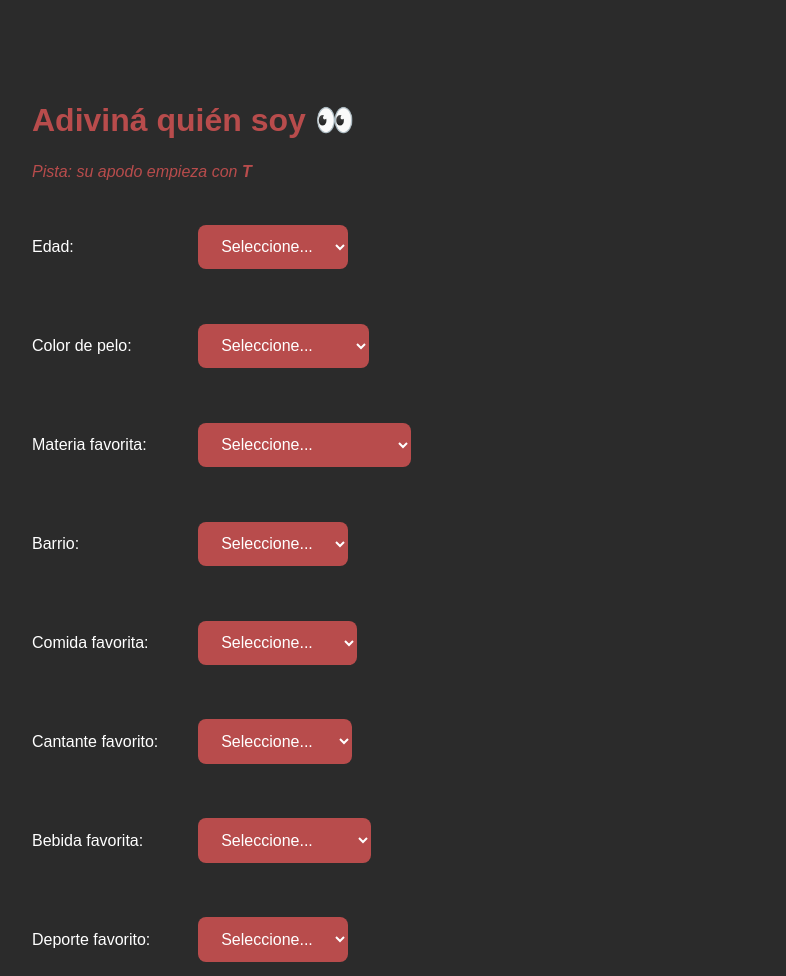
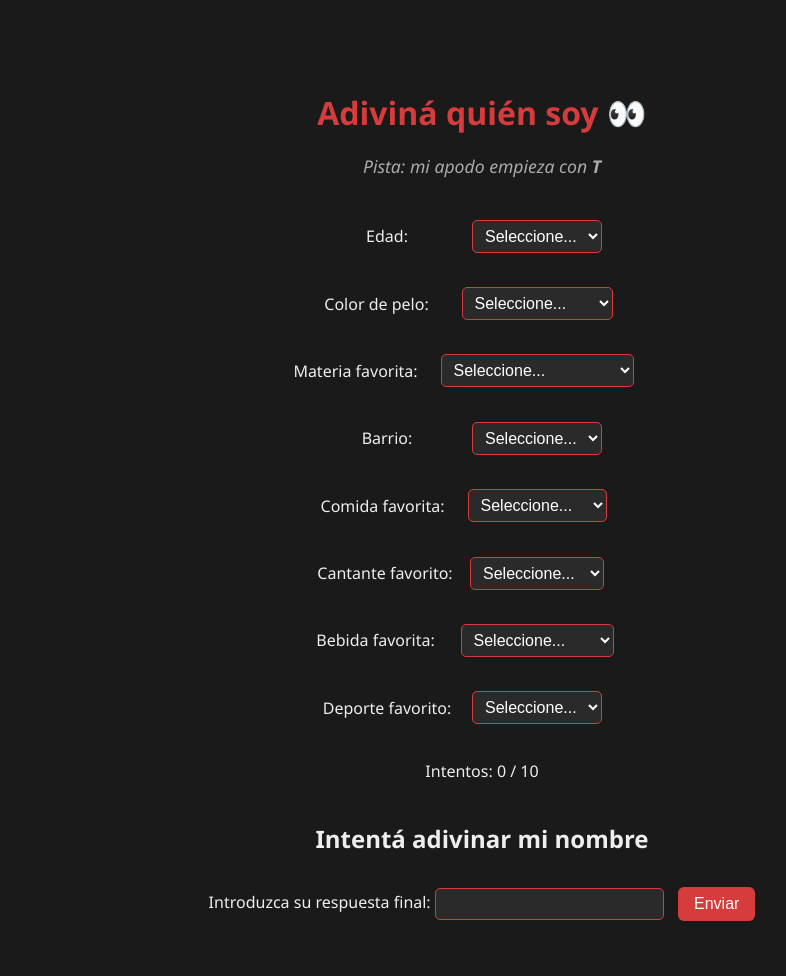
Before and after one commit to nostalgic-man/nostalgic-man.github.io, a plain HTML site: page game.html in a window 1280 px wide. Shown: the top 976 px of the page, without its empty margins (158-944 px from the left). Drawn offline with Linux system fonts and the light colour scheme.

Commit message:
Update game.html

```diff
--- a/game.html
+++ b/game.html
@@ -5,11 +5,113 @@
 <meta name="viewport" content="width=device-width,initial-scale=1">
 <title>Guess Who</title>
 <link rel="stylesheet" href="styles.css">
+<style>
+  body.page-dark {
+    background-color: #1a1a1a;
+    color: #eee;
+    font-family: "Segoe UI", sans-serif;
+    text-align: center;
+    margin: 0;
+    padding: 0;
+  }
+
+  .container {
+    max-width: 800px;
+    margin: 40px auto;
+    padding: 30px;
+  }
+
+  .title-red {
+    color: #d63c3c;
+    font-size: 2rem;
+    margin-bottom: 20px;
+  }
+
+  .hint {
+    color: #aaa;
+    font-size: 1.1rem;
+    margin-bottom: 30px;
+  }
+
+  .filter {
+    margin: 12px auto;
+    display: flex;
+    justify-content: center;
+    align-items: center;
+    gap: 10px;
+  }
+
+  select {
+    padding: 6px 8px;
+    border-radius: 5px;
+    background-color: #2a2a2a;
+    color: white;
+    border: 1px solid #d63c3c;
+  }
+
+  select:disabled {
+    opacity: 0.5;
+  }
+
+  button {
+    background-color: #d63c3c;
+    color: white;
+    border: none;
+    border-radius: 6px;
+    padding: 8px 16px;
+    cursor: pointer;
+    font-size: 1rem;
+    transition: 0.2s;
+  }
+
+  button:hover:not(:disabled) {
+    background-color: #e25555;
+  }
+
+  button:disabled {
+    opacity: 0.6;
+    cursor: not-allowed;
+  }
+
+  #finalGuess {
+    margin-top: 40px;
+  }
+
+  #guessInput {
+    padding: 6px 10px;
+    border-radius: 5px;
+    border: 1px solid #d63c3c;
+    background-color: #2a2a2a;
+    color: white;
+    margin-right: 10px;
+  }
+
+  #attemptsLog {
+    margin-top: 25px;
+    text-align: left;
+  }
+
+  /* Alerta centrada */
+  .alert {
+    position: fixed;
+    top: 50%;
+    left: 50%;
+    transform: translate(-50%, -50%);
+    background-color: #2a2a2a;
+    color: white;
+    border: 2px solid #d63c3c;
+    padding: 20px 30px;
+    border-radius: 10px;
+    z-index: 1000;
+    box-shadow: 0 0 10px rgba(214, 60, 60, 0.5);
+  }
+
+</style>
 </head>
 <body class="page-dark">
 <main class="container" role="main" aria-live="polite">
 <h1 tabindex="0" class="title-red">Adiviná quién soy 👀</h1>
-<p class="hint">Pista: su apodo empieza con <strong>T</strong></p>
+<p class="hint">Pista: mi apodo empieza con <strong>T</strong></p>
 
 <!-- Filtros -->
 <div id="filters"></div>
@@ -19,7 +121,7 @@
 <div id="tries" aria-live="polite"></div>
 <div id="finalMsg" role="status" aria-live="polite"></div>
 
-<!-- Caja de adivinar el nombre (siempre visible) -->
+<!-- Caja de adivinar el nombre -->
 <div id="finalGuess">
   <h2>Intentá adivinar mi nombre</h2>
   <label for="guessInput">Introduzca su respuesta final:</label>
@@ -30,13 +132,14 @@
 </main>
 
 <script>
-const MAX_ATTEMPTS=10;
-let attempts=0;
-const attemptsLog=document.getElementById('attemptsLog');
-const triesEl=document.getElementById('tries');
-const finalMsg=document.getElementById('finalMsg');
+const MAX_ATTEMPTS = 10;
+let attempts = 0;
+const attemptsLog = document.getElementById('attemptsLog');
+const triesEl = document.getElementById('tries');
+const finalMsg = document.getElementById('finalMsg');
+const guessBtn = document.getElementById('guessBtn');
 
-const correctData={
+const correctData = {
   "Edad":16,
   "Color de pelo":["rubio","castaño claro"],
   "Materia favorita":"Historia",
@@ -47,8 +150,12 @@ const correctData={
   "Deporte favorito":"Básquet"
 };
 
-const filters=["Edad","Color de pelo","Materia favorita","Barrio","Comida favorita","Cantante favorito","Bebida favorita","Deporte favorito"];
-const options={
+const filters = [
+  "Edad","Color de pelo","Materia favorita","Barrio",
+  "Comida favorita","Cantante favorito","Bebida favorita","Deporte favorito"
+];
+
+const options = {
   "Edad":[15,16,17,18,19,20,21,22,23,24],
   "Color de pelo":["Rubio","Castaño claro","Castaño oscuro","Negro","Pelirrojo","Gris","Azul","Verde","Rosa","Morado"],
   "Materia favorita":["Historia","Matemática","Lengua","Inglés","Geografía","Base de datos","Proyecto informático","Lógica computacional","Yiye","Cogido"],
@@ -59,18 +166,20 @@ const options={
   "Deporte favorito":["Básquet","Fútbol","Tenis","Natación","Handball","Vóley","Hockey","Boxeo","Rugby","Atletismo"]
 };
 
-// Actualiza contador de intentos
-function updateTries(){ triesEl.textContent='Intentos: '+attempts+' / '+MAX_ATTEMPTS; }
+function updateTries() {
+  triesEl.textContent = 'Intentos: ' + attempts + ' / ' + MAX_ATTEMPTS;
+}
 
-// Crea filtros con opciones
-function createFilters(){
-    const filtersDiv=document.getElementById('filters');
-    filters.forEach(f=>{
-        const div=document.createElement('div'); div.className='filter';
-        const label=document.createElement('label'); label.textContent=f+":"; div.appendChild(label);
-        const sel=document.createElement('select'); sel.innerHTML='<option value="">Seleccione...</option>';
+function createFilters() {
+  const filtersDiv = document.getElementById('filters');
+  filters.forEach(f => {
+    const div = document.createElement('div'); div.className='filter';
+    const label = document.createElement('label'); label.textContent=f+":";
+    const sel = document.createElement('select');
+    sel.innerHTML='<option value="">Seleccione...</option>';
     options[f].forEach(o=>{ sel.innerHTML+='<option value="'+o+'">'+o+'</option>'; });
     const resultSpan=document.createElement('span'); resultSpan.className='filter-result';
+
     sel.addEventListener('change',()=>{
       if(sel.value==='') return;
       attempts++;
@@ -78,34 +187,48 @@ function createFilters(){
       let userVal=sel.value.toLowerCase();
       let correctVal=correctData[f];
       let isYes=false;
+
       if(Array.isArray(correctVal)) isYes=correctVal.some(c=>c.toLowerCase()===userVal);
       else isYes=correctVal.toString().toLowerCase()===userVal;
-            const li=document.createElement('li'); li.textContent=f+': '+sel.value+' → '+(isYes?'Sí':'No');
+
+      const li=document.createElement('li');
+      li.textContent=f+': '+sel.value+' → '+(isYes?'✅ Sí':'❌ No');
       attemptsLog.appendChild(li);
+
       sel.disabled=true;
-            resultSpan.textContent=isYes?'Sí':'No';
+      resultSpan.textContent=isYes?'✅':'❌';
+      resultSpan.style.marginLeft='8px';
+      resultSpan.style.fontWeight='bold';
+      resultSpan.style.color=isYes?'lightgreen':'tomato';
     });
+
+    div.appendChild(label);
     div.appendChild(sel);
     div.appendChild(resultSpan);
     filtersDiv.appendChild(div);
   });
 }
 
-// Inicialización
 createFilters();
 updateTries();
 
 // Botón de adivinar nombre
-document.getElementById('guessBtn').addEventListener('click',()=>{
+guessBtn.addEventListener('click',()=>{
   let val=document.getElementById('guessInput').value.toLowerCase().trim();
   const CORRECT_NAMES=['fran','francisco','francisco barreiro'];
   const ok=CORRECT_NAMES.some(n=>val.includes(n));
-  if(ok){ window.location.href='feliz.html'; }
-  else{
-    finalMsg.innerHTML='<strong>Ay, le pifiaste, pero podes volver a intentar</strong><br>';
-    const btn=document.createElement('button'); btn.textContent='Volver a jugar';
-    btn.addEventListener('click',()=>location.reload());
-    finalMsg.appendChild(btn);
+
+  if(ok){
+    window.location.href='feliz.html';
+  } else {
+    guessBtn.disabled = true;
+    const alertBox = document.createElement('div');
+    alertBox.className = 'alert';
+    alertBox.innerHTML = `
+      <p><strong>Ay, le pifiaste 😅</strong><br>Deberás volver a jugar</p>
+      <button onclick="location.reload()">Volver a jugar</button>
+    `;
+    document.body.appendChild(alertBox);
   }
 });
 </script>
```
Lines whose indentation alone changed are shown as unchanged.
